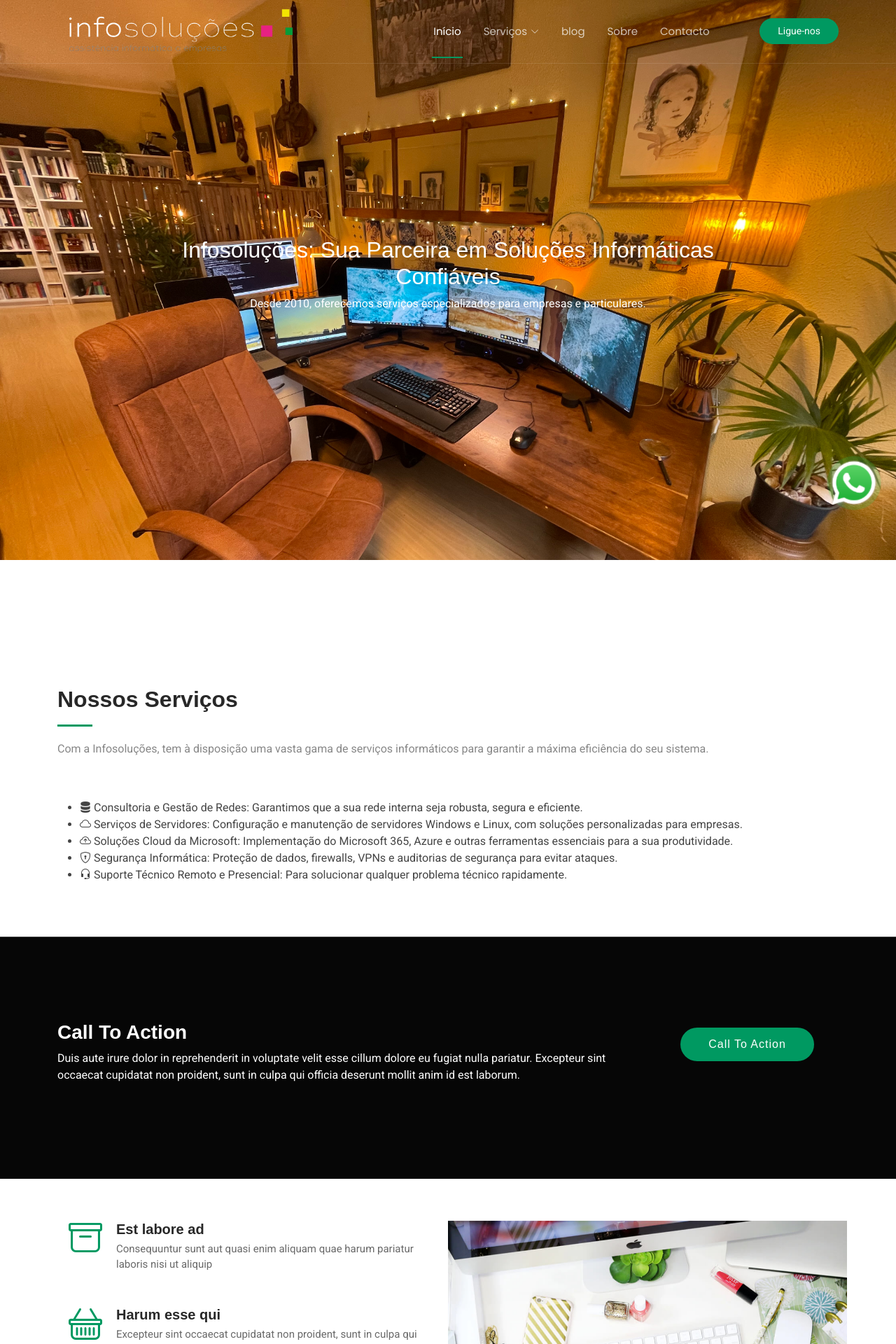
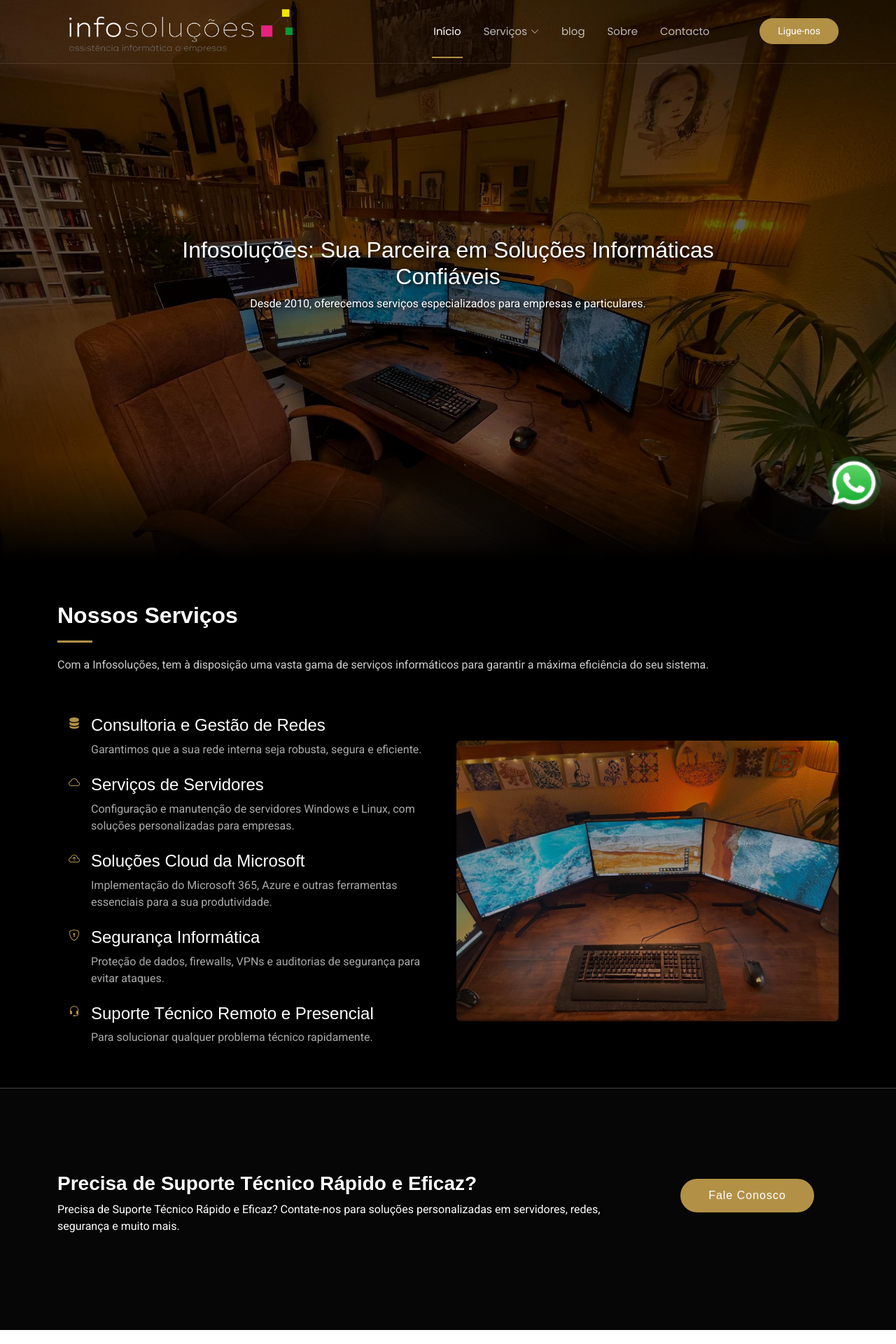
Before and after one commit to fernandes2612/infosolucoes, a PHP site: page / in a window 1280 px wide. Shown: the top 1920 px of the page at 70% size. Run offline with PHP 8.4, Linux system fonts and the light colour scheme.

Commit message:
atualização

```diff
--- a/assets/css/main.css
+++ b/assets/css/main.css
@@ -22,7 +22,7 @@
   --background-color: #ffffff; /* Background color for the entire website, including individual sections */
   --default-color: #444444; /* Default color used for the majority of the text content across the entire website */
   --heading-color: #282828; /* Color for headings, subheadings and title throughout the website */
-  --accent-color: #009961; /* Accent color that represents your brand on the website. It's used for buttons, links, and other elements that need to stand out */
+  --accent-color: #b29146; /* Accent color that represents your brand on the website. It's used for buttons, links, and other elements that need to stand out */
   --surface-color: #ffffff; /* The surface color is used as a background of boxed elements within sections, such as cards, icon boxes, or other elements that require a visual separation from the global background. */
   --contrast-color: #ffffff;
    /* Contrast color for text, ensuring readability against backgrounds of accent, heading, or default colors. */
@@ -31,11 +31,11 @@
 /* Nav Menu Colors - The following color variables are used specifically for the navigation menu. They are separate from the global colors to allow for more customization options */
 :root {
   --nav-color: #ffffff;  /* The default color of the main navmenu links */
-  --nav-hover-color: #009961; /* Applied to main navmenu links when they are hovered over or active */
+  --nav-hover-color: #b29146; /* Applied to main navmenu links when they are hovered over or active */
   --nav-mobile-background-color: #ffffff; /* Used as the background color for mobile navigation menu */
   --nav-dropdown-background-color: #ffffff; /* Used as the background color for dropdown items that appear when hovering over primary navigation items */
   --nav-dropdown-color: #444444; /* Used for navigation links of the dropdown items in the navigation menu. */
-  --nav-dropdown-hover-color: #009961; /* Similar to --nav-hover-color, this color is applied to dropdown navigation links when they are hovered over. */
+  --nav-dropdown-hover-color: #b29146; /* Similar to --nav-hover-color, this color is applied to dropdown navigation links when they are hovered over. */
 }
 
 /* Color Presets - These classes override global colors when applied to any section or element, providing reuse of the sam color scheme. */
@@ -739,27 +739,36 @@ section,
 --------------------------------------------------------------*/
 /* CSS original com nomes de classes atualizados */
 .hero {
+  position: relative;
   width: 100%;
-  min-height: 100vh;
-  position: relative;
+  min-height: 100vh; /* Mostra mais da imagem */
   padding: 80px 0;
   display: flex;
   align-items: center;
   justify-content: center;
   text-align: center;
-  color: white;
+  overflow: hidden;
+  background: rgb(0, 0, 0); /* Para que o degradê se funda com o fundo */
 }
 
 .hero img {
   position: absolute;
   inset: 0;
-  display: block;
   width: 100%;
   height: 100%;
-  object-fit: cover;
+  object-fit: contain; /* Mostra toda a imagem */
   z-index: 1;
   background: #000;
-  transform: scale(0.9); /* Diminui a escala da imagem para 90% */
+}
+.hero::after {
+  content: "";
+  position: absolute;
+  bottom: 0;
+  left: 0;
+  right: 0;
+  height: 150px; /* mais alto para um efeito mais forte */
+  background: linear-gradient(to bottom, rgba(255, 255, 255, 0) 0%, #000000 100%);
+  z-index: 2;
 }
 
 .hero-section {
@@ -801,7 +810,8 @@ section,
 .hero-content p {
   color: #ffffff; /* Cor branca para contraste com fundo escuro */
   z-index: 3; /* Garante que o texto fique acima de outros elementos */
-  position: relative; /* Evita sobreposição */
+  position: relative;
+  text-shadow: 2px 2px 6px rgba(0, 0, 0, 1); /* Evita sobreposição */
 }
 
 .hero-content {
@@ -1029,43 +938,6 @@ section,
 }
 
 /*--------------------------------------------------------------
-# Features Section
---------------------------------------------------------------*/
-.features .features-image {
-  position: relative;
-  min-height: 400px;
-}
-
-.features .features-image img {
-  position: absolute;
-  inset: 0;
-  display: block;
-  width: 100%;
-  height: 100%;
-  object-fit: cover;
-  z-index: 1;
-}
-
-.features .features-item h4 {
-  font-size: 20px;
-  font-weight: 700;
-  margin: 0 0 5px 0;
-}
-
-.features .features-item i {
-  font-size: 48px;
-  color: var(--accent-color);
-  margin-right: 20px;
-  line-height: 0;
-}
-
-.features .features-item p {
-  font-size: 15px;
-  color: color-mix(in srgb, var(--default-color), transparent 20%);
-  margin: 0;
-}
-
-/*--------------------------------------------------------------
 # Clients Section
 --------------------------------------------------------------*/
 .clients .clients-wrap {
--- a/index.html
+++ b/index.html
@@ -124,8 +124,8 @@
   <main class="main">
 
     <!-- Hero Section -->
-    <section id="hero" class="hero section dark-background">
-      <img src="imagens/escritorio 1.jpg" alt="Imagem ilustrativa da Infosoluções" data-aos="fade-in">
+    <section id="hero" class="hero d-flex align-items-center">
+      <img src="imagens/escritorio1.jpg" alt="Imagem ilustrativa da Infosoluções" data-aos="fade-in">
       <div class="hero-content">
         <h2>Infosoluções: Sua Parceira em Soluções Informáticas Confiáveis</h2>
         <p>Desde 2010, oferecemos serviços especializados para empresas e particulares.</p>
@@ -133,27 +133,116 @@
     </section><!-- /Hero Section -->
 
     <!-- About Section -->
-    <section id="about" class="about section">
+    <style>
+      /* Apenas as alterações necessárias para o tema escuro */
+      #features {
+        background-color: #000;
+        padding: 60px 0;
+      }
+      #features .section-title h2 {
+        color: #fff;
+      }
+      #features .section-title p {
+        color: #ccc;
+      }
+      #features .features-item {
+        color: #eee;
+      }
+      #features .features-item h4 {
+        color: #fff;
+      }
+      #features .features-item p {
+        color: #aaa;
+      }
+      #features .bi {
+        color: #b29146;
+      }
+    </style>
+
+    <section id="features" class="features section">
+      <div class="container">
+        <div class="section-title">
+          <h2>Nossos Serviços</h2>
+          <p>Com a Infosoluções, tem à disposição uma vasta gama de serviços informáticos para garantir a máxima eficiência do seu sistema.</p>
+        </div>
+
+        <div class="row gy-4 align-items-center">
+
+          <!-- Imagem -->
+          <div class="col-lg-6 order-lg-2">
+            <div class="features-image" data-aos="fade-left">
+              <img src="imagens/aaar.jpg" alt="Serviços de TI" class="img-fluid rounded">
+            </div>
+          </div>
+
+          <!-- Lista de serviços -->
+          <div class="col-lg-6 order-lg-1">
+
+            <!-- Item 1 -->
+            <div class="features-item d-flex align-items-start ps-0 ps-lg-3 pt-4 pt-lg-0" data-aos="fade-right">
+              <div class="icon-box me-3">
+                <i class="bi bi-server"></i>
+              </div>
+              <div>
+                <h4>Consultoria e Gestão de Redes</h4>
+                <p class="mb-0">Garantimos que a sua rede interna seja robusta, segura e eficiente.</p>
+              </div>
+            </div>
+
+            <!-- Item 2 -->
+            <div class="features-item d-flex align-items-start mt-4 ps-0 ps-lg-3" data-aos="fade-right" data-aos-delay="100">
+              <div class="icon-box me-3">
+                <i class="bi bi-cloud"></i>
+              </div>
+              <div>
+                <h4>Serviços de Servidores</h4>
+                <p class="mb-0">Configuração e manutenção de servidores Windows e Linux, com soluções personalizadas para empresas.</p>
+              </div>
+            </div>
+
+            <!-- Item 3 -->
+            <div class="features-item d-flex align-items-start mt-4 ps-0 ps-lg-3" data-aos="fade-right" data-aos-delay="200">
+              <div class="icon-box me-3">
+                <i class="bi bi-cloud-arrow-up"></i>
+              </div>
+              <div>
+                <h4>Soluções Cloud da Microsoft</h4>
+                <p class="mb-0">Implementação do Microsoft 365, Azure e outras ferramentas essenciais para a sua produtividade.</p>
+              </div>
+            </div>
+
+            <!-- Item 4 -->
+            <div class="features-item d-flex align-items-start mt-4 ps-0 ps-lg-3" data-aos="fade-right" data-aos-delay="300">
+              <div class="icon-box me-3">
+                <i class="bi bi-shield-lock"></i>
+              </div>
+              <div>
+                <h4>Segurança Informática</h4>
+                <p class="mb-0">Proteção de dados, firewalls, VPNs e auditorias de segurança para evitar ataques.</p>
+              </div>
+            </div>
+
+            <!-- Item 5 -->
+            <div class="features-item d-flex align-items-start mt-4 ps-0 ps-lg-3" data-aos="fade-right" data-aos-delay="400">
+              <div class="icon-box me-3">
+                <i class="bi bi-headset"></i>
+              </div>
+              <div>
+                <h4>Suporte Técnico Remoto e Presencial</h4>
+                <p class="mb-0">Para solucionar qualquer problema técnico rapidamente.</p>
+              </div>
+            </div>
+
+          </div>
+        </div>
+      </div>
+    </section>
+
 
 
     </section><!-- /About Section -->
 
-    <!-- Services Section -->
-    <section id="services" class="services section">
-      <div class="container section-title" data-aos="fade-up">
-        <h2>Nossos Serviços</h2>
-        <p>Com a Infosoluções, tem à disposição uma vasta gama de serviços informáticos para garantir a máxima eficiência do seu sistema.</p>
-      </div>
-      <div class="container">
-        <ul class="services-list" data-aos="fade-up" data-aos-delay="100">
-          <li><i class="bi bi-server"></i> Consultoria e Gestão de Redes: Garantimos que a sua rede interna seja robusta, segura e eficiente.</li>
-          <li><i class="bi bi-cloud"></i> Serviços de Servidores: Configuração e manutenção de servidores Windows e Linux, com soluções personalizadas para empresas.</li>
-          <li><i class="bi bi-cloud-arrow-up"></i> Soluções Cloud da Microsoft: Implementação do Microsoft 365, Azure e outras ferramentas essenciais para a sua produtividade.</li>
-          <li><i class="bi bi-shield-lock"></i> Segurança Informática: Proteção de dados, firewalls, VPNs e auditorias de segurança para evitar ataques.</li>
-          <li><i class="bi bi-headset"></i> Suporte Técnico Remoto e Presencial: Para solucionar qualquer problema técnico rapidamente.</li>
-        </ul>
-      </div>
-    </section><!-- /Services Section -->
+
 
     <!-- Call To Action Section -->
     <section id="call-to-action" class="call-to-action section dark-background">
@@ -164,68 +253,18 @@
 
         <div class="row" data-aos="zoom-in" data-aos-delay="100">
           <div class="col-xl-9 text-center text-xl-start">
-            <h3>Call To Action</h3>
-            <p>Duis aute irure dolor in reprehenderit in voluptate velit esse cillum dolore eu fugiat nulla pariatur. Excepteur sint occaecat cupidatat non proident, sunt in culpa qui officia deserunt mollit anim id est laborum.</p>
+            <h3>Precisa de Suporte Técnico Rápido e Eficaz?</h3>
+            <p>Precisa de Suporte Técnico Rápido e Eficaz?
+              Contate-nos para soluções personalizadas em servidores, redes, segurança e muito mais.</p>
           </div>
           <div class="col-xl-3 cta-btn-container text-center">
-            <a class="cta-btn align-middle" href="#">Call To Action</a>
+            <a class="cta-btn" href="tel:912 094 963">Fale Conosco</a>
           </div>
         </div>
 
       </div>
 
     </section><!-- /Call To Action Section -->
-
-    <!-- Features Section -->
-    <section id="features" class="features section">
-
-      <div class="container">
-
-        <div class="row gy-4">
-
-          <div class="features-image col-lg-6 order-lg-2" data-aos="fade-up" data-aos-delay="100"><img src="assets/img/features-bg.jpg" alt=""></div>
-
-          <div class="col-lg-6 order-lg-1">
-
-            <div class="features-item d-flex ps-0 ps-lg-3 pt-4 pt-lg-0" data-aos="fade-up" data-aos-delay="200">
-              <i class="bi bi-archive flex-shrink-0"></i>
-              <div>
-                <h4>Est labore ad</h4>
-                <p>Consequuntur sunt aut quasi enim aliquam quae harum pariatur laboris nisi ut aliquip</p>
-              </div>
-            </div><!-- End Features Item-->
-
-            <div class="features-item d-flex mt-5 ps-0 ps-lg-3" data-aos="fade-up" data-aos-delay="300">
-              <i class="bi bi-basket flex-shrink-0"></i>
-              <div>
-                <h4>Harum esse qui</h4>
-                <p>Excepteur sint occaecat cupidatat non proident, sunt in culpa qui officia deserunt</p>
-              </div>
-            </div><!-- End Features Item-->
-
-            <div class="features-item d-flex mt-5 ps-0 ps-lg-3" data-aos="fade-up" data-aos-delay="400">
-              <i class="bi bi-broadcast flex-shrink-0"></i>
-              <div>
-                <h4>Aut occaecati</h4>
-                <p>Aut suscipit aut cum nemo deleniti aut omnis. Doloribus ut maiores omnis facere</p>
-              </div>
-            </div><!-- End Features Item-->
-
-            <div class="features-item d-flex mt-5 ps-0 ps-lg-3" data-aos="fade-up" data-aos-delay="500">
-              <i class="bi bi-camera-reels flex-shrink-0"></i>
-              <div>
-                <h4>Beatae veritatis</h4>
-                <p>Expedita veritatis consequuntur nihil tempore laudantium vitae denat pacta</p>
-              </div>
-            </div><!-- End Features Item-->
-
-          </div>
-
-        </div>
-
-      </div>
-
-    </section><!-- /Features Section -->
 
     <!-- Benefits Section -->
     <section id="benefits" class="benefits section">
@@ -355,7 +394,7 @@
             <div class="content px-xl-5" data-aos="fade-up" data-aos-delay="100">
               <h3><strong>Perguntas Frequentes</strong></h3>
               <p>
-                Lorem ipsum dolor sit amet, consectetur adipiscing elit, sed do eiusmod tempor incididunt ut labore et dolore magna aliqua. Duis aute irure dolor in reprehenderit
+                Aqui estão algumas perguntas frequentes que recebemos de nossos clientes. Se você não encontrar a resposta que procura, não hesite em entrar em contato conosco diretamente.
               </p>
             </div>
 
@@ -365,7 +404,15 @@
                 <i class="faq-icon bi bi-question-circle"></i>
                 <h3>Quais serviços vocês oferecem para empresas?</h3>
                 <div class="faq-content">
-                  <p>Dolor sit amet consectetur adipiscing elit pellentesque habitant morbi...</p>
+                  <p>Nós oferecemos uma ampla gama de serviços informáticos para empresas, incluindo:
+
+                    Consultoria e implementação de redes (LAN, Wi-Fi, VPN, VLAN)
+                    Gestão e manutenção de servidores (Windows e Linux)
+                    Soluções de cloud da Microsoft (Microsoft 365, Azure)
+                    Backup e disaster recovery
+                    Monitorização remota e suporte preventivo
+                    Implementação de políticas de segurança e firewalls
+                    Licenciamento de software e otimização de sistemas</p>
                 </div>
                 <i class="faq-toggle bi bi-chevron-right"></i>
               </div>
@@ -374,7 +421,13 @@
                 <i class="faq-icon bi bi-question-circle"></i>
                 <h3>A Infosoluções oferece suporte para particulares também?</h3>
                 <div class="faq-content">
-                  <p>Dolor sit amet consectetur adipiscing elit pellentesque habitant morbi...</p>
+                  <p>Sim, também prestamos apoio a particulares, com serviços como:
+
+                    Reparação de computadores e portáteis
+                    Instalação e configuração de sistemas operativos e software
+                    Limpeza de vírus e otimização de desempenho
+                    Recuperação de dados e backup
+                    Montagem e upgrades de PCs personalizados</p>
                 </div>
                 <i class="faq-toggle bi bi-chevron-right"></i>
               </div>
@@ -383,7 +436,7 @@
                 <i class="faq-icon bi bi-question-circle"></i>
                 <h3>Como posso agendar uma consulta ou solicitar um orçamento?</h3>
                 <div class="faq-content">
-                  <p>Eleifend mi in nulla posuere sollicitudin aliquam ultrices sagittis orci...</p>
+                  <p>É simples! Basta preencher o formulário de contacto no nosso site, ligar para o nosso número de telefone (+351 912 094 963), ou enviar um e-mail para ruiamorim@infosolucoes.pt. Teremos o prazer de agendar uma consulta ou fornecer um orçamento personalizado para o seu projeto.</p>
                 </div>
                 <i class="faq-toggle bi bi-chevron-right"></i>
               </div>
@@ -402,20 +455,66 @@
                 <i class="faq-icon bi bi-question-circle"></i>
                 <h3>Vocês oferecem suporte remoto?</h3>
                 <div class="faq-content">
-                  <p>Sim, a maioria dos problemas podem ser resolvidos remotamente com acesso seguro...</p>
+                  <p>Sim, oferecemos suporte remoto para resolver a maioria dos problemas de forma rápida e eficaz. Através de ferramentas de acesso remoto, podemos diagnosticar e solucionar questões sem a necessidade de deslocação. Caso seja necessário, também realizamos atendimentos presenciais.</p>
                 </div>
                 <i class="faq-toggle bi bi-chevron-right"></i>
               </div>
 
               <div class="faq-item" style="display: none;">
                 <i class="faq-icon bi bi-question-circle"></i>
-                <h3>Qual é a área de cobertura dos serviços presenciais?</h3>
+                <h3>Quais são os custos dos serviços ?</h3>
                 <div class="faq-content">
-                  <p>Cobrimos toda a região metropolitana e podemos atender outras áreas mediante consulta...</p>
+                  <p>Os preços dos nossos serviços variam conforme a complexidade do projeto e as necessidades do cliente. Para obter uma estimativa mais precisa, recomendamos que entre em contato connosco para discutir os detalhes e solicitar um orçamento personalizado.</p>
+                </div>
+                <i class="faq-toggle bi bi-chevron-right"></i>
+              </div>
+
+              <div class="faq-item" style="display: none;">
+                <i class="faq-icon bi bi-question-circle"></i>
+                <h3>O que fazer se eu tiver uma emergência informática fora do horário comercial?</h3>
+                <div class="faq-content">
+                  <p>Caso tenha uma emergência fora do horário comercial, oferecemos planos de suporte 24/7 para empresas. Entre em contato conosco e faremos o possível para atender à sua situação urgente.</p>
+                </div>
+                <i class="faq-toggle bi bi-chevron-right"></i>
+              </div>
+
+              <div class="faq-item" style="display: none;">
+                <i class="faq-icon bi bi-question-circle"></i>
+                <h3>Vocês oferecem soluções em nuvem (cloud)?</h3>
+                <div class="faq-content">
+                  <p>Sim, oferecemos soluções completas em cloud, incluindo a implementação de Microsoft 365, Azure e OneDrive. Podemos ajudar a migrar seus dados para a nuvem e configurar sistemas de colaboração e armazenamento seguros e eficientes.</p>
+                </div>
+                <i class="faq-toggle bi bi-chevron-right"></i>
+              </div>
+
+              <div class="faq-item" style="display: none;">
+                <i class="faq-icon bi bi-question-circle"></i>
+                <h3>Vocês vendem equipamentos informáticos?</h3>
+                <div class="faq-content">
+                  <p>Sim, trabalhamos com diversos fornecedores e podemos fornecer equipamentos informáticos de alta qualidade, como computadores, servidores, switches, roteadores e outros componentes necessários para o bom funcionamento da sua infraestrutura.</p>
+                </div>
+                <i class="faq-toggle bi bi-chevron-right"></i>
+              </div>
+
+              <div class="faq-item" style="display: none;">
+                <i class="faq-icon bi bi-question-circle"></i>
+                <h3>Como garantir a segurança dos meus dados?</h3>
+                <div class="faq-content">
+                  <p>A segurança dos dados dos nossos clientes é uma das nossas principais prioridades. Implementamos firewalls, VPNs, backup regular e políticas de segurança personalizadas para garantir que seus dados estejam protegidos contra ameaças externas. Também realizamos auditorias de segurança periódicas para manter seus sistemas sempre atualizados.</p>
+                </div>
+                <i class="faq-toggle bi bi-chevron-right"></i>
+              </div>
+
+              <div class="faq-item" style="display: none;">
+                <i class="faq-icon bi bi-question-circle"></i>
+                <h3>Vocês oferecem serviços de licenciamento de software?</h3>
+                <div class="faq-content">
+                  <p>Sim, oferecemos licenciamento de software e assistência na escolha das melhores soluções para o seu negócio, incluindo software de segurança, ferramentas de produtividade (Microsoft 365), entre outros.</p>
                 </div>
                 <i class="faq-toggle bi bi-chevron-right"></i>
               </div>
             </div>
+
 
             <!-- Botão "Ver mais" - Atualizado -->
             <div class="px-xl-5 mt-3 text-center" data-aos="fade-up" data-aos-delay="300">
```
Also changed, not shown: other parts of assets/css/main.css (+3 -104 lines), imagens/aaar.jpg (added), imagens/escritorio 1.jpg (deleted), imagens/escritorio1.jpg (added).
